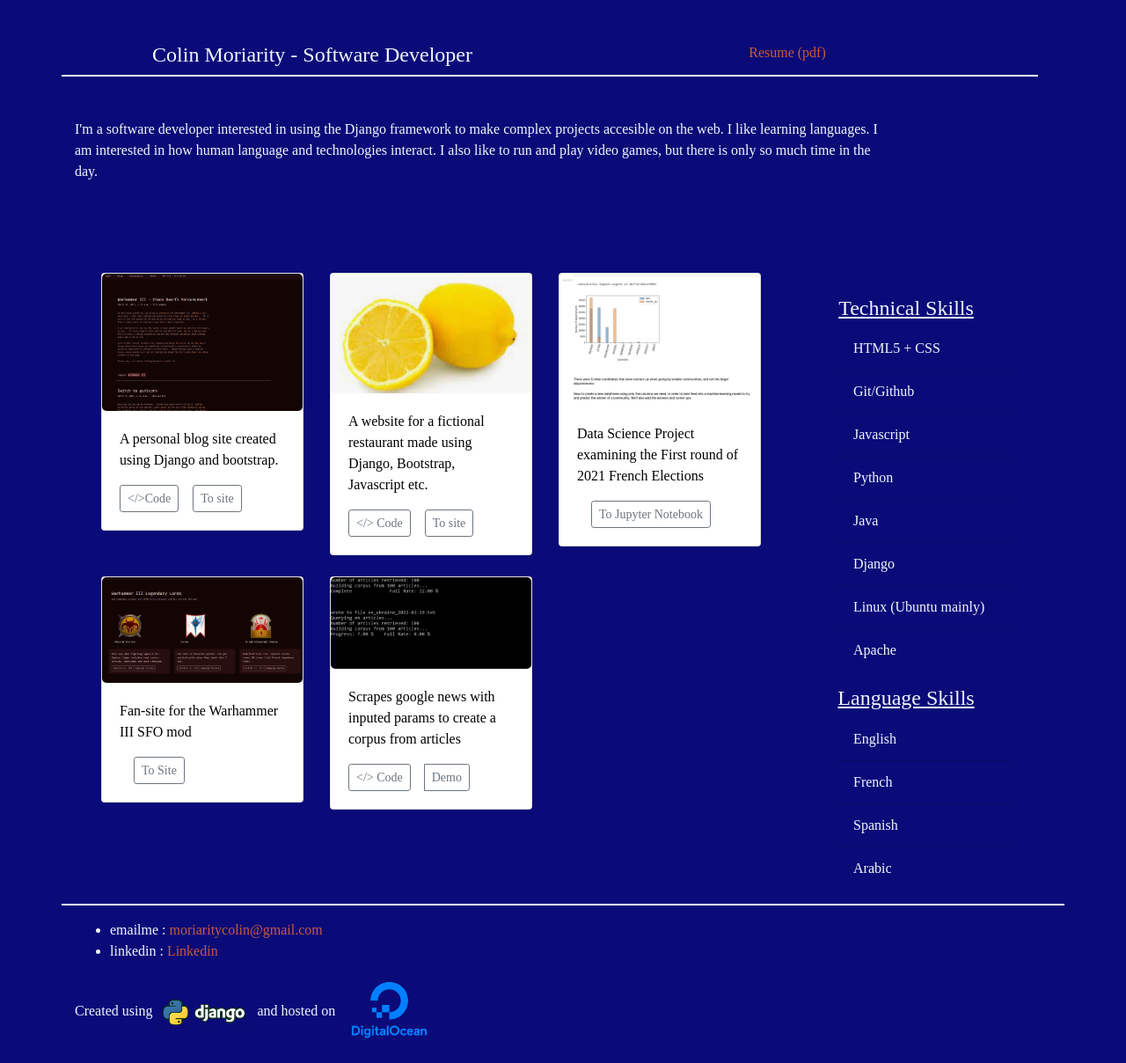
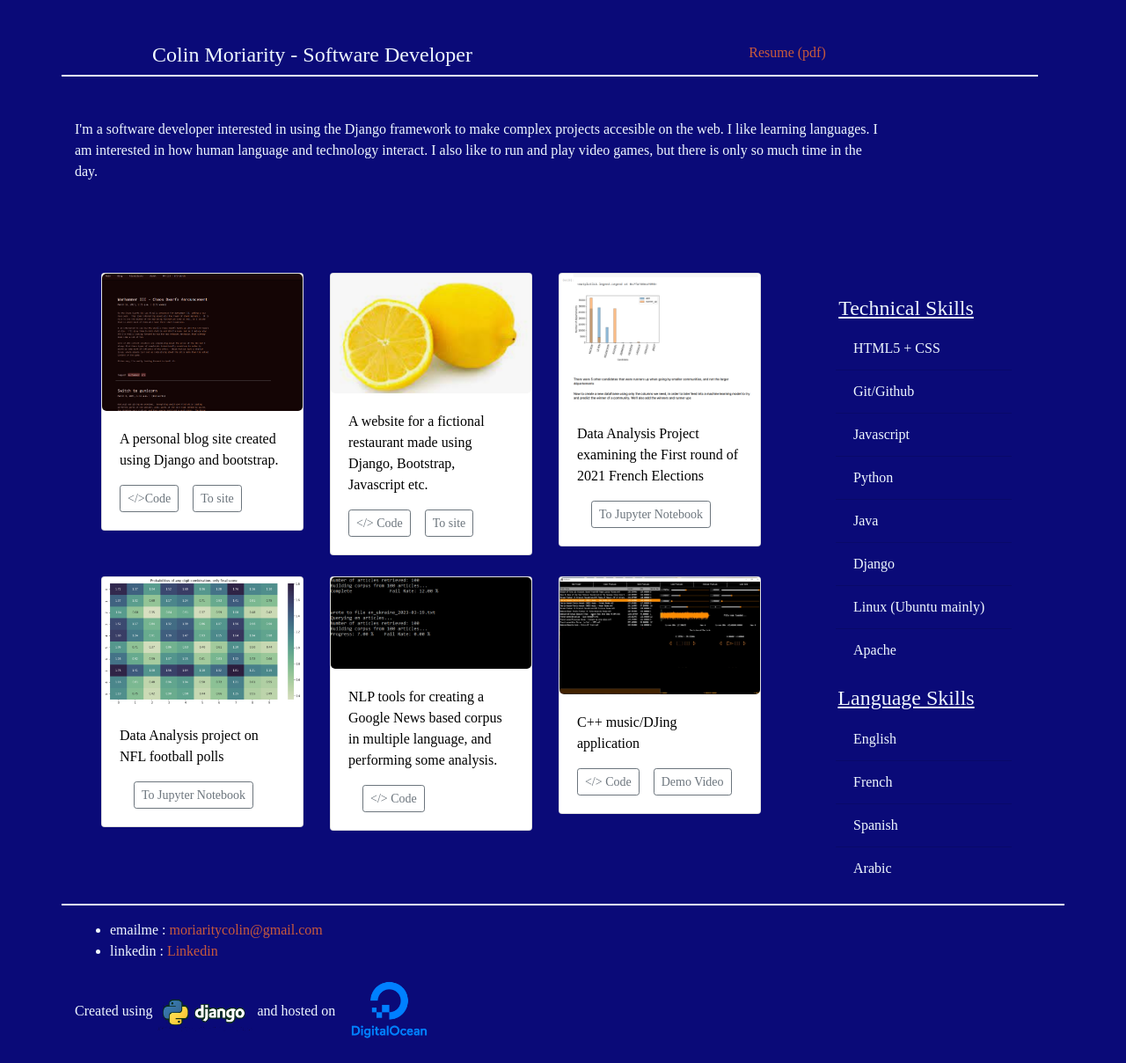
Before and after one commit to cm311/portfolio_site, a Django app: page / in a window 1280 px wide. Shown: the whole page at 88% size. Run offline with Django 4.2, Linux system fonts and the light colour scheme; some libraries are stand-ins or nearby versions; some web fonts are replaced.

Commit message:
added some more styling and cpp app

```diff
--- a/templates/front_page/index.html
+++ b/templates/front_page/index.html
@@ -21,7 +21,7 @@
                     <h4>Colin Moriarity - Software Developer</h4>
                 </div>
                 <div id="resume-download" class="col">
-                    <a href="/resume/">Resume (pdf)</a>
+                    <a href="/resume/" target="_blank">Resume (pdf)</a>
                 </div>
             </div>
 
@@ -30,7 +30,7 @@
                     <p>I'm a software developer interested in using the Django framework to make complex projects accesible
                         on the web.
 
-                        I like learning languages.  I am interested in how human language and technologies interact.
+                        I like learning languages.  I am interested in how human language and technology interact.
 
 
                         I also like to run and play video games, but there is only so much time in the day.
@@ -81,7 +81,7 @@
                                         <img class="card-img-top img-container"  alt="Thumbnail [100%x225]" style="height: 100%; width: 100%;display: block;"
                                         src="{% static 'french_elections.png' %}" data-holder-rendered="true">
                                         <div class="card-body">
-                                            <p class="card-text">Data Science Project examining the First round of 2021 French Elections</p>
+                                            <p class="card-text">Data Analysis Project examining the First round of 2021 French Elections</p>
                                             <div class="d-flex justify-content-between align-items-center">
                                                 <div class="btn-group">
                                                     <a href="https://www.kaggle.com/code/colinmoriarity/analysis-of-first-round-of-presidential-elections" target="_blank"><button type="button" class="btn btn-sm btn-outline-secondary ml-3">To Jupyter Notebook</button></a>
@@ -94,12 +94,12 @@
                                 <div class="project col-md-5">
                                     <div class="card mb-4 box-shadow">
                                         <img class="card-img-top img-container"  alt="Thumbnail [100%x225]" style="height: 100%; width: 100%;display: block;"
-                                        src="{% static 'wh3_lords.png' %}" data-holder-rendered="true">
+                                        src="{% static 'nfl_polls.png' %}" data-holder-rendered="true">
                                         <div class="card-body">
-                                            <p class="card-text">Fan-site for the Warhammer III SFO mod</p>
+                                            <p class="card-text">Data Analysis project on NFL football polls</p>
                                             <div class="d-flex justify-content-between align-items-center">
                                                 <div class="btn-group">
-                                                    <a href="https://babel-grahf.com/sfo_lord_differences/" target="_blank"><button type="button" class="btn btn-sm btn-outline-secondary ml-3">To Site</button></a>
+                                                    <a href="https://www.kaggle.com/code/colinmoriarity/nfl-football-poll-digit-pair-probabilities/" target="_blank"><button type="button" class="btn btn-sm btn-outline-secondary ml-3">To Jupyter Notebook</button></a>
                                                 </div>
                                             </div>
                                         </div>
@@ -111,11 +111,26 @@
                                         <img class="card-img-top img-container"  alt="Thumbnail [100%x225]" style="height: 100%; width: 100%;display: block;"
                                         src="{% static 'nlp_proj.png' %}" data-holder-rendered="true">
                                         <div class="card-body">
-                                            <p class="card-text">Scrapes google news with inputed params to create a corpus from articles</p>
+                                            <p class="card-text">NLP tools for creating a Google News based corpus in multiple language, and performing some analysis.</p>
+                                            <div class="d-flex justify-content-between align-items-center">
+                                                <div class="btn-group">
+                                                    <a href="" target="_blank"><button type="button" class="btn btn-sm btn-outline-secondary ml-3">  &lt;/&gt; Code</button></a>
+                                                </div>
+                                            </div>
+                                        </div>
+                                    </div>
+                                </div>
+
+                                <div class="project col-md-5">
+                                    <div class="card mb-4 box-shadow">
+                                        <img class="card-img-top img-container"  alt="Thumbnail [100%x225]" style="height: 100%; width: 100%;display: block;"
+                                        src="{% static 'oto.png' %}" data-holder-rendered="true">
+                                        <div class="card-body">
+                                            <p class="card-text">C++ music/DJing application</p>
                                             <div class="d-flex justify-content-between align-items-center">
                                                 <div class="btn-group">
                                                     <a href="" target="_blank"><button type="button" class="btn btn-sm btn-outline-secondary mr-3">  &lt;/&gt; Code</button></a>
-                                                    <button type="button" class="btn btn-sm btn-outline-secondary">Demo</button>
+                                                    <a href="https://youtu.be/5O0dlqbpy9k" target="_blank"><button type="button" class="btn btn-sm btn-outline-secondary">Demo Video</button></a>
                                                 </div>
                                             </div>
                                         </div>
@@ -128,6 +143,9 @@
 
 
                 </div>
+
+
+
 
 
 
@@ -162,6 +180,8 @@
 
 
 
+
+
          <div class="container" id="footer" style="border-top: 2px solid;">
             <p></p>
             <ul>
@@ -170,14 +190,14 @@
                 </li>
 
                 <li>
-                    linkedin : <a href="https://www.linkedin.com/in/colin-m-6ba3b3137/">Linkedin</a>
+                    linkedin : <a href="https://www.linkedin.com/in/colin-m-6ba3b3137/" target="_blank">Linkedin</a>
                 </li>
             </ul>
 
             <p>
-                Created using <a href="https://www.djangoproject.com/"><img src="{% static 'djangologo.png' %}" class="rounded logo" alt="..."></a>
+                Created using <a href="https://www.djangoproject.com/" target="_blank"><img src="{% static 'djangologo.png' %}" class="rounded logo" alt="..."></a>
                  and hosted on
-                 <a href="https://www.digitalocean.com/"><img src="{% static 'digitaloceanlogo.png' %}" class="logo rounded" alt="..."></a>
+                 <a href="https://www.digitalocean.com/" target="_blank"><img src="{% static 'digitaloceanlogo.png' %}" class="logo rounded" alt="..."></a>
             </p>
         </div>
 
```
Also changed, not shown: static/nfl_polls.png (added), static/oto.png (added).
